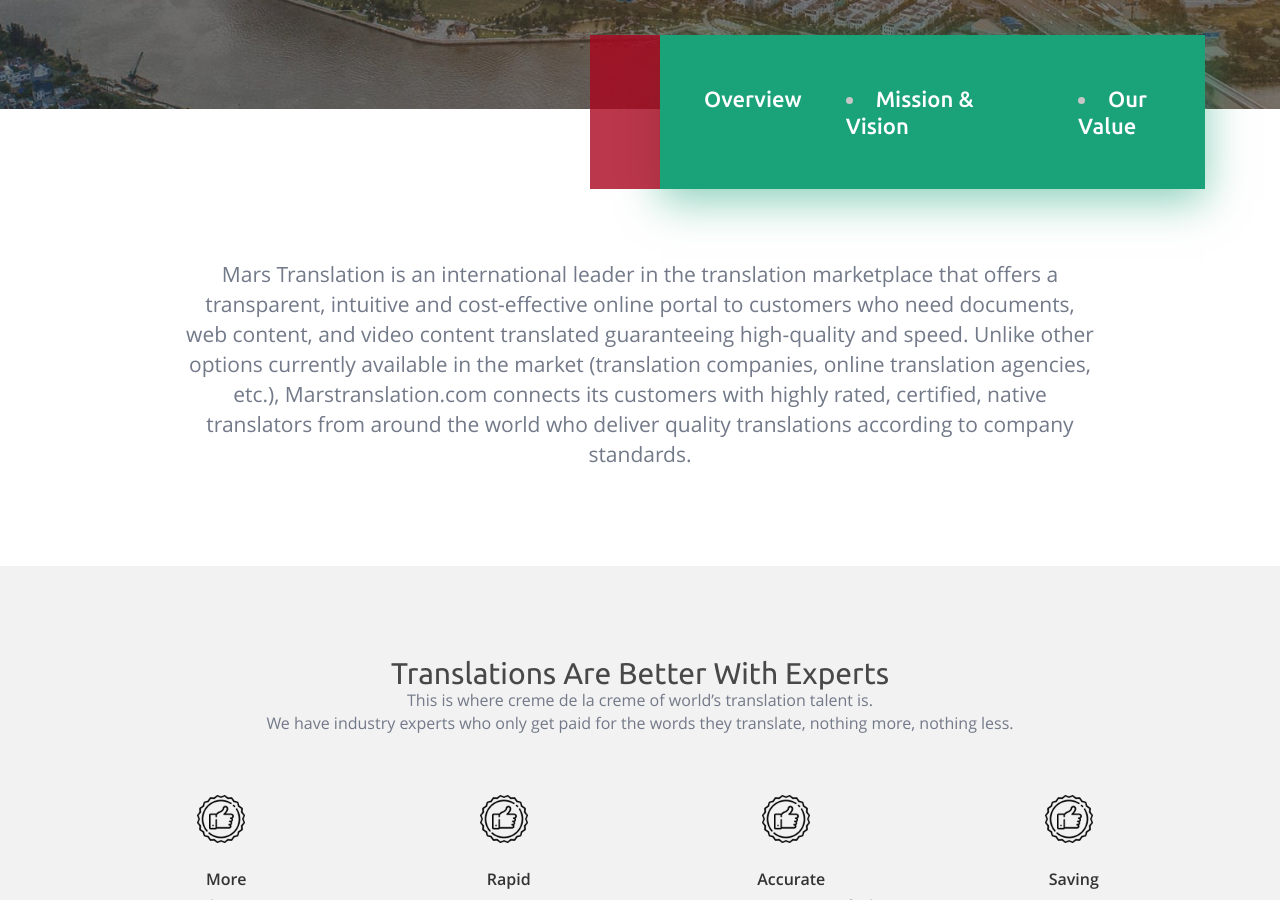
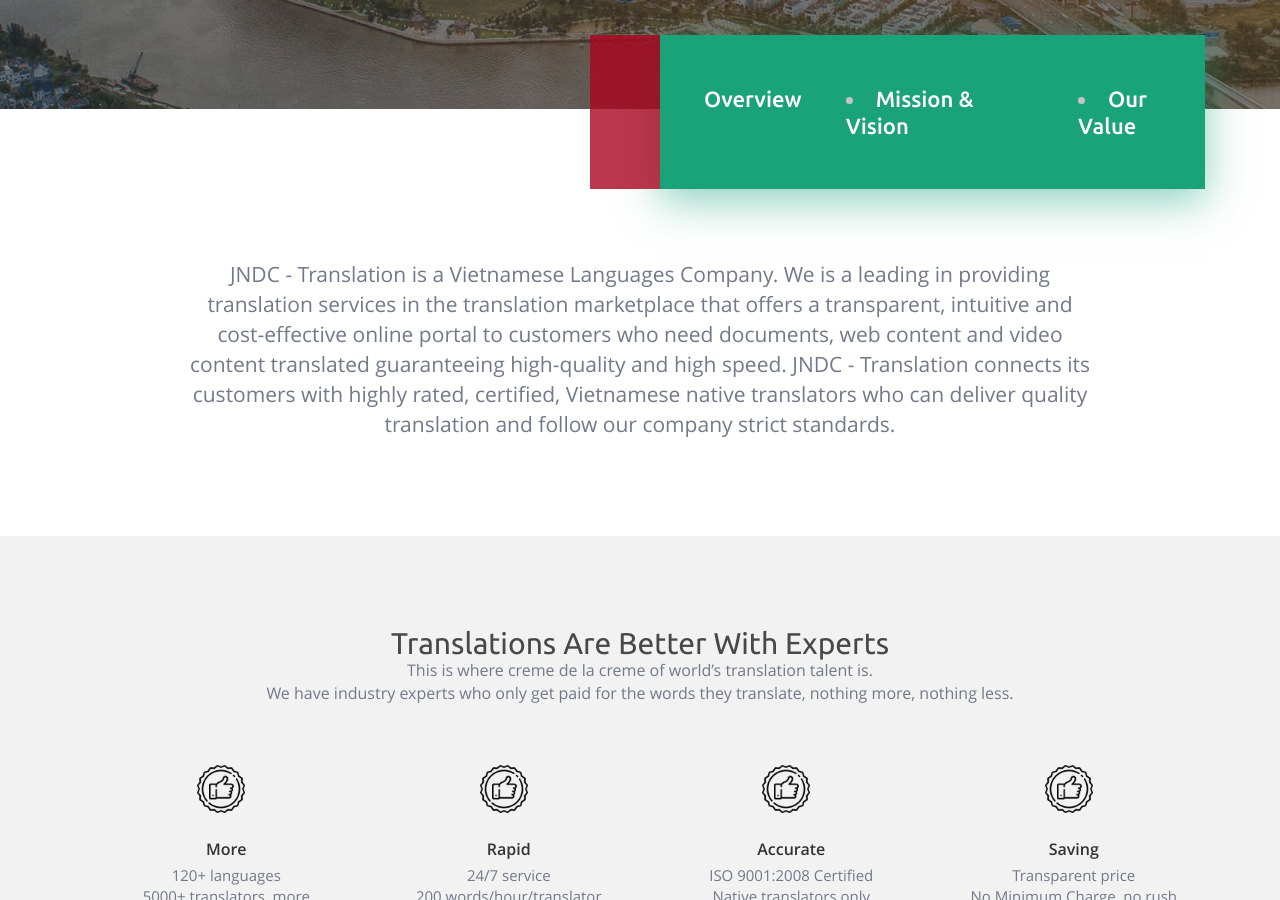
Before and after one commit to jndctranslation/landing_page, a Jekyll site: the page built from pages/about.md, in a window 1280 px wide and 900 px high, scrolled down 659 px. Built offline with Jekyll 4.4.1, drawn with Linux system fonts in a browser that asks for light colours.

Commit message:
Update Website Pages “about_page_information”

```diff
--- a/_data/pages/about.yml
+++ b/_data/pages/about.yml
@@ -19,14 +19,13 @@
   background_image: ''
   color_overlay: 'rgba(50, 50, 50, 0)'
   text: >-
-    Mars Translation is an international leader in the translation marketplace
-    that offers a transparent, intuitive and cost-effective online portal to
-    customers who need documents, web content, and video content translated
-    guaranteeing high-quality and speed. Unlike other options currently
-    available in the market (translation companies, online translation agencies,
-    etc.), Marstranslation.com connects its customers with highly rated,
-    certified, native translators from around the world who deliver quality
-    translations according to company standards.
+    JNDC - Translation is a Vietnamese Languages Company. We is a leading in
+    providing translation services in the translation marketplace that offers a
+    transparent, intuitive and cost-effective online portal to customers who
+    need documents, web content and video content translated guaranteeing
+    high-quality and high speed. JNDC - Translation connects its customers with
+    highly rated, certified, Vietnamese native translators who can deliver
+    quality translation and follow our company strict standards.
   visible: true
 block_3:
   background_image: ''
```
